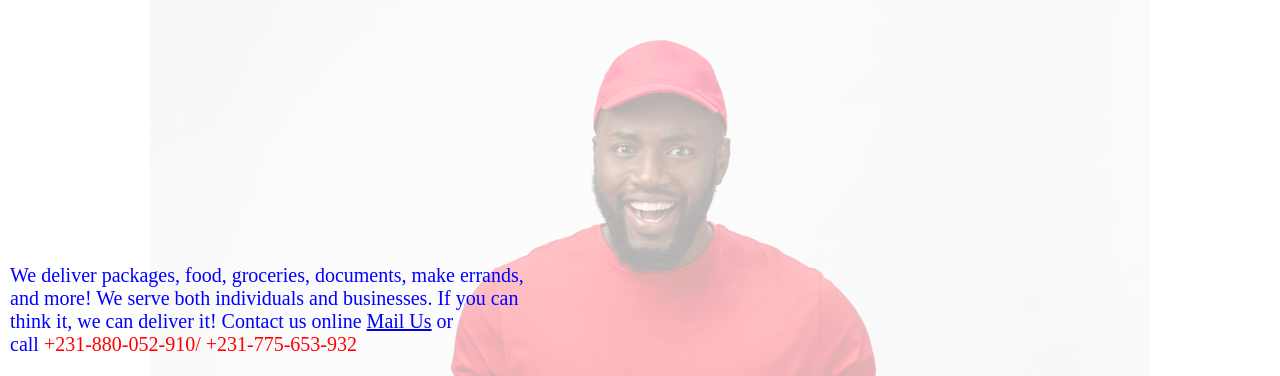
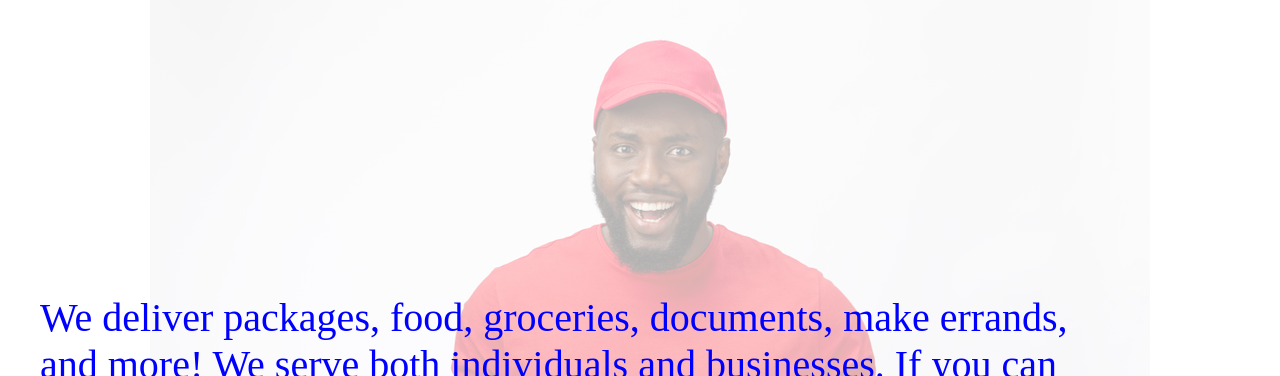
Before and after one commit to gbadiwuclarence/Art-205, a plain HTML site: page index.html in a window 1280 px wide. Shown: the part 106-482 px from the top of the page. Drawn offline with Linux system fonts and the light colour scheme.

Commit message:
Update style.css

```diff
--- a/style.css
+++ b/style.css
@@ -148,10 +148,10 @@
 .p2{
     position: absolute;
     top: 45%;
-    font-size: 20px;
+    font-size: 40px;
     text-decoration: none;
-    padding: 5px;
-    margin: 5px;
+    padding: 25px;
+    margin: 15px;
     color: blue;
 }
 .box-container{
```
